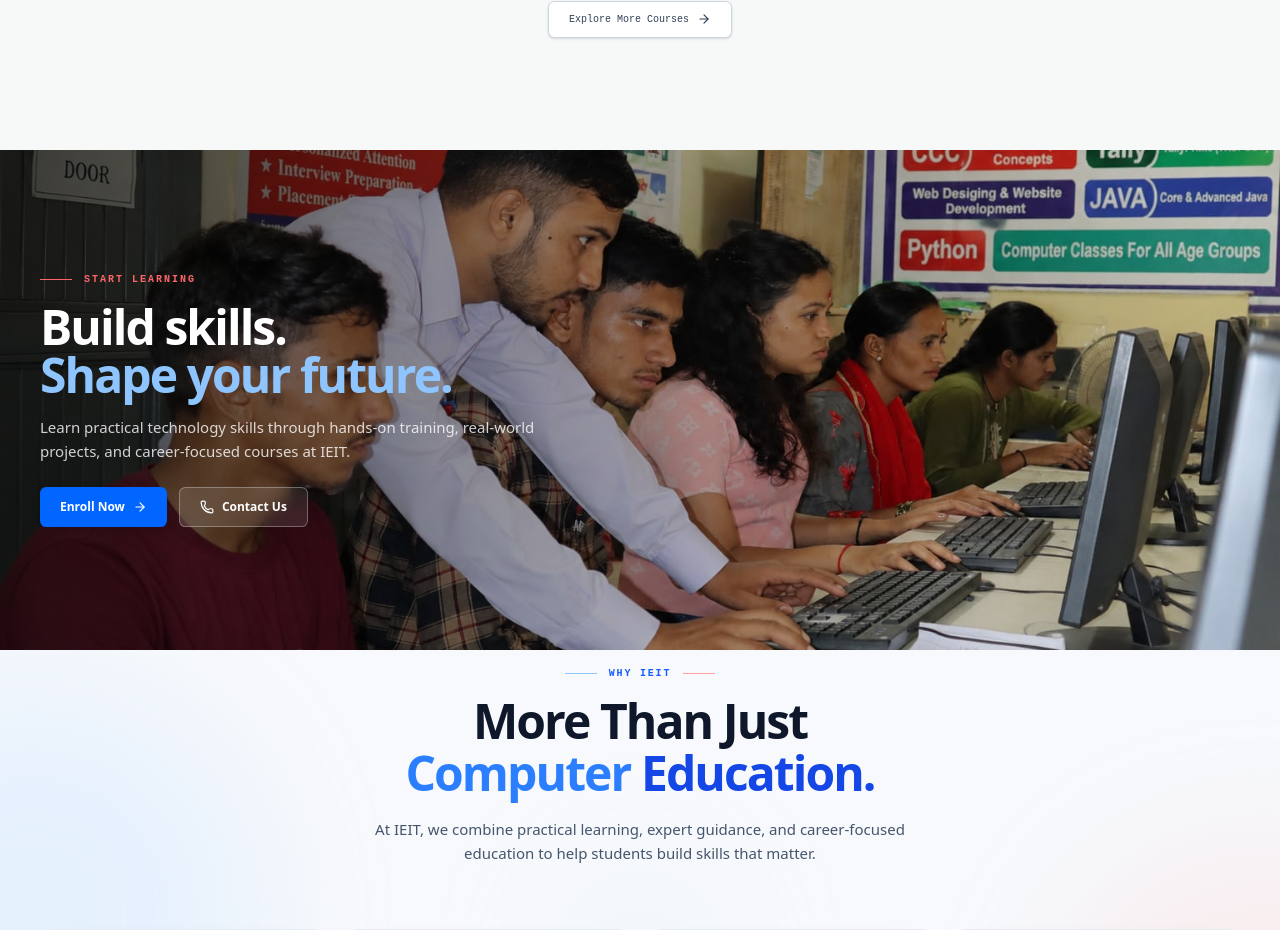
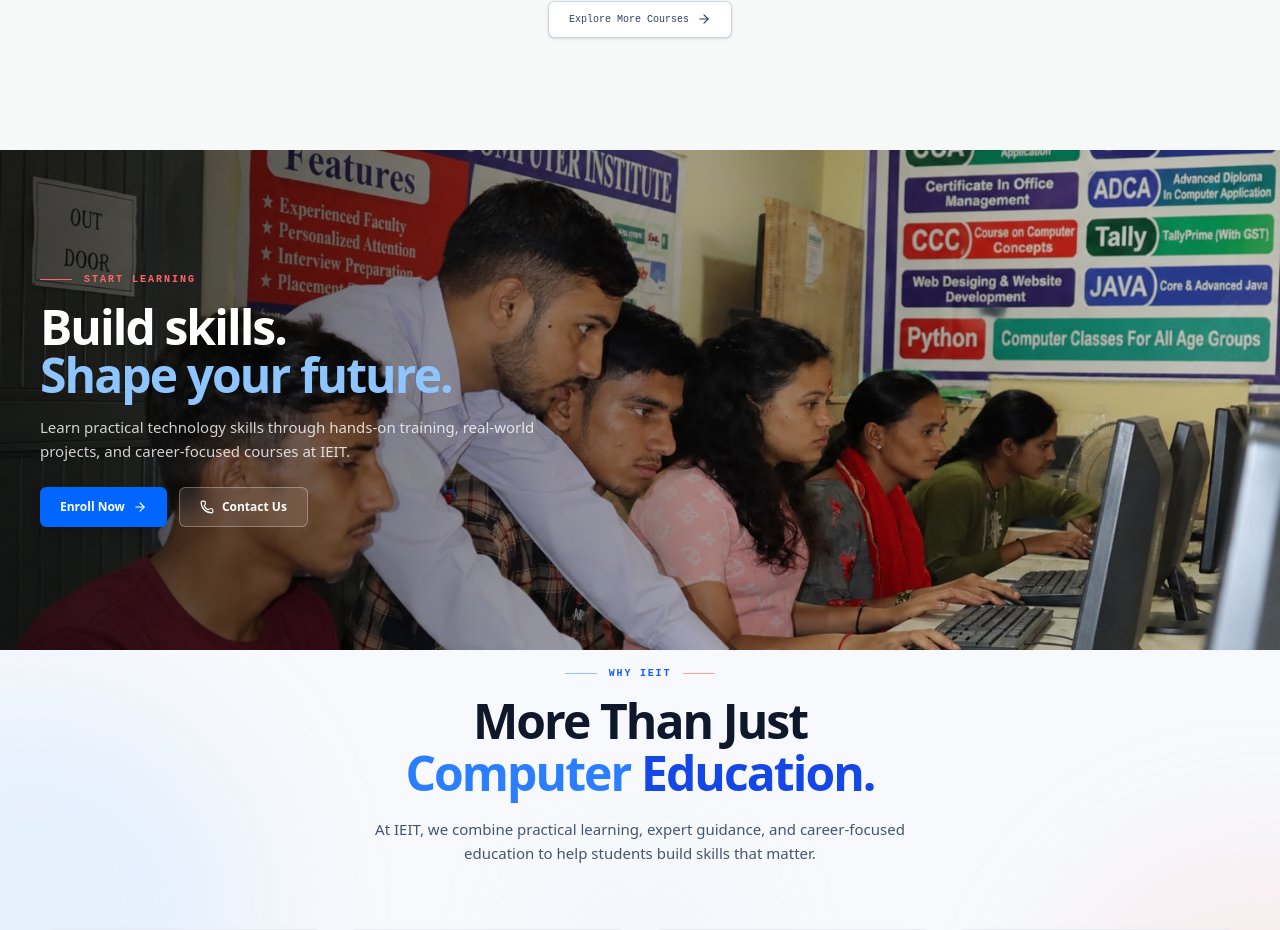
Before and after one commit to princepal09/IEIT---Computer-Institute, a React (Vite) app in the folder frontend/: page / in a window 1280 px wide. Shown: the part 1444-2374 px from the top of the page. Built offline with nearby package versions, Linux system fonts and the light colour scheme; no server answers.

Commit message:
fix: update image class in EnrollmentCTA component for better alignment

```diff
--- a/frontend/src/components/public/home/EnrollmentCTA/EnrollmentCTA.tsx
+++ b/frontend/src/components/public/home/EnrollmentCTA/EnrollmentCTA.tsx
@@ -21,7 +21,7 @@
         <img
           src={image}
           alt="IEIT students learning technology"
-          className="absolute inset-0 h-full w-full object-cover object-center"
+          className="absolute inset-0 h-full w-full object-cover object-[center_25%]"
         />
 
         {/* Optional dark gradient ONLY behind the text */}
```
